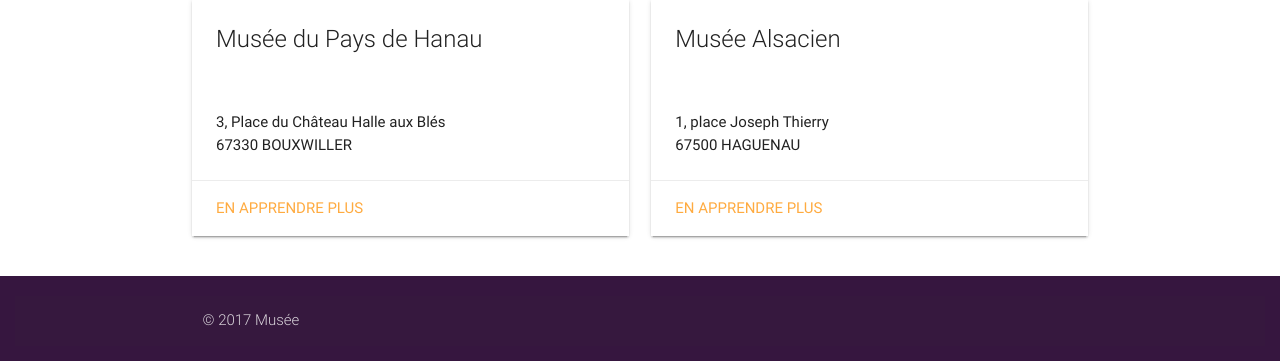
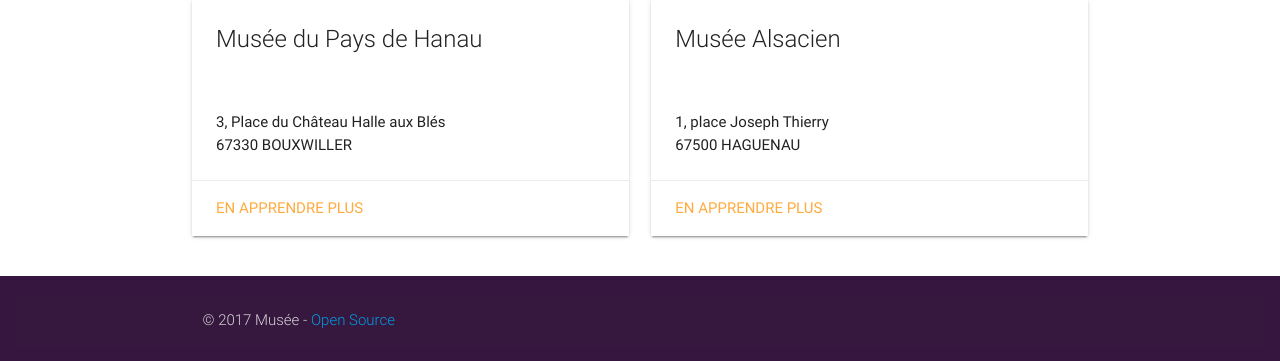
Before and after one commit to xSlOom/MuseumProject, a PHP site: page / in a window 1280 px wide. Shown: the part 921-1282 px from the top of the page. Run offline with PHP 8.4, Linux system fonts and the light colour scheme; data comes from the database, SQL or seed files in the repository; some libraries are stand-ins or nearby versions.

Commit message:
Add files via upload

```diff
--- a/index.php
+++ b/index.php
@@ -104,7 +104,7 @@ $fl = new Functions();
     <footer class="page-footer">
         <div class="footer-copyright">
             <div class="container">
-                © 2017 Musée
+                © 2017 Musée - <a href="//github.com/xSlOom/MuseumProject">Open Source</a>
             </div>
         </div>
     </footer>
--- a/search.php
+++ b/search.php
@@ -152,7 +152,7 @@ $fl = new Functions();
     <footer class="page-footer">
         <div class="footer-copyright">
             <div class="container">
-                © 2017 Musée
+                © 2017 Musée - <a href="//github.com/xSlOom/MuseumProject">Open Source</a>
             </div>
         </div>
     </footer>
```
